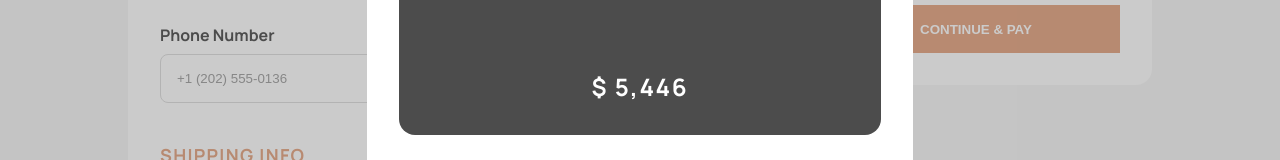
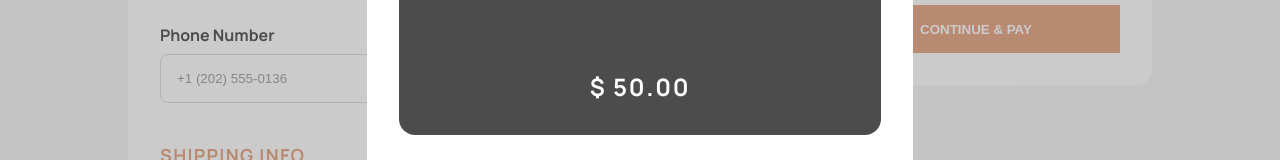
Before and after one commit to DaveWesl/audiophile-ecommerce-website, a React (Create React App) app: page /checkout in a window 1280 px wide. Both pictures are taken after a click on the button "CONTINUE & PAY". Shown: the part 425-585 px from the top of the page. Built offline with nearby package versions, Linux system fonts and the light colour scheme.

Commit message:
logic for back to home button in Checkout, to remove items from cart

```diff
--- a/src/pages/Checkout/Checkout.js
+++ b/src/pages/Checkout/Checkout.js
@@ -60,6 +60,10 @@ function Checkout({ cartItems, setCartItems }) {
   const handleCashOnDeliveryButtonClick = () => {
     setEMoneyActive(false);
     setCashOnDeliveryActive(true);
+  };
+
+  const handleBackToHome = () => {
+    setCartItems([]);
   };
 
   return (
@@ -346,9 +350,9 @@ function Checkout({ cartItems, setCartItems }) {
             </p>
             <div className="confirmation-container-total">
               <h5 className="confirmation-h5">GRAND TOTAL</h5>
-              <h5 className="confirmation-h5 confirmation-total">$ 5,446</h5>
+              <h5 className="confirmation-h5 confirmation-total">$ {grandTotal.toFixed(2)}</h5>
             </div>
-            <Link to="/home" className="summary-button2 button-1">
+            <Link to="/" className="summary-button2 button-1" onClick={handleBackToHome}>
               BACK TO HOME
             </Link>
           </div>
```
